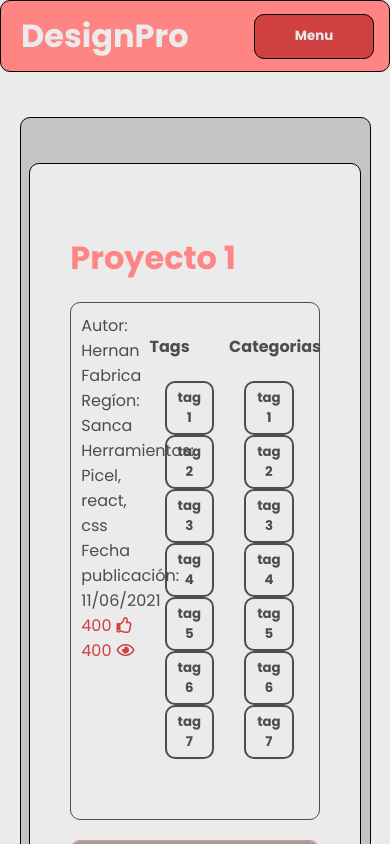
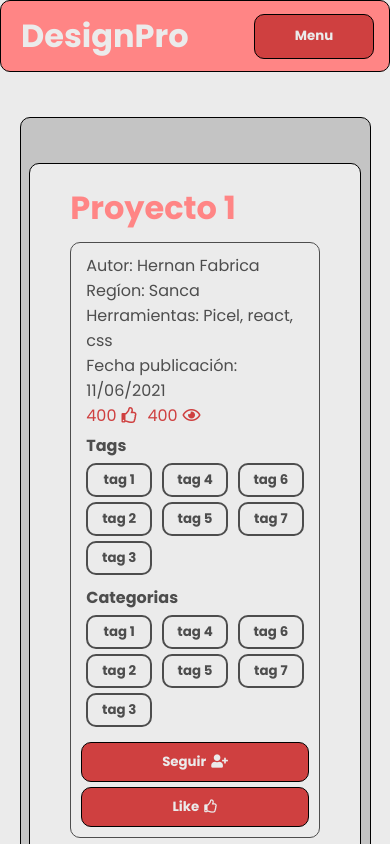
Before and after one commit to herfj/tecnoinf.ria_frontend, a React (Create React App) app: page /project in a window 390 px wide. Shown: the top 844 px of the page. Built offline with nearby package versions, Linux system fonts and the light colour scheme; grey boxes are pictures that could not be loaded; what react-redux-form would draw is missing.

Commit message:
Project solo falta comentarios

```diff
--- a/src/components/list/List.js
+++ b/src/components/list/List.js
@@ -4,17 +4,17 @@ import './index.css'
 import {chunkify} from "../../helpers/chunkify";
 import {ButtonLink} from "../button/Button";
 
-const List = ({list}) => {
+const List = ({list, style, columnStyle}) => {
     const listChunkified = chunkify(list, 3, true);
     return (
-        <div className={'project-list'}>
-            <div className={'col-l'}>
+        <div className={'list'} style={style}>
+            <div className={'col-l'} style={columnStyle}>
                 {listChunkified[0]}
             </div>
-            <div className={'col-c'}>
+            <div className={'col-c'} style={columnStyle}>
                 {listChunkified[1]}
             </div>
-            <div className={'col-r'}>
+            <div className={'col-r'} style={columnStyle}>
                 {listChunkified[2]}
             </div>
         </div>
@@ -23,7 +23,7 @@ const List = ({list}) => {
 
 const ProjectList = ({}) => {
 
-    const list =[
+    const list = [
         <ProjectCard/>,
         <ProjectCard/>,
         <ProjectCard/>,
@@ -42,9 +42,9 @@ const ProjectList = ({}) => {
 }
 
 
-const TagList = ({}) => {
+const TagList = ({style, columnStyle}) => {
 
-    const list =[
+    const list = [
         'tag 1',
         'tag 2',
         'tag 3',
@@ -55,9 +55,21 @@ const TagList = ({}) => {
     ]
 
     return (
-        <List
-            list={list.map((o)=>(<ButtonLink type={'outline'} to={o} children={o}/> ))}
-        />
+        <div className={'tag-list'}>
+            <List
+                style={style}
+                columnStyle={columnStyle}
+                list={list.map((o) => (
+                    <ButtonLink
+                        type={'outline'}
+                        to={o}
+                        children={o}
+                        style={{
+                            marginBottom: 5
+                        }}/>
+                ))}
+            />
+        </div>
 
     )
 }
--- a/src/components/list/index.css
+++ b/src/components/list/index.css
@@ -1,45 +1,50 @@
-.project-list {
+.list {
     display: grid;
     grid-template-areas: "col-l col-c col-r";
+    grid-template-columns: 1fr 1fr 1fr;
 }
 
-.project-list .col-l {
+.list .col-l {
     grid-area: col-l;
     padding-right: 15px;
 }
-.project-list .col-c {
+.list .col-c {
     grid-area: col-c;
     padding-left: 15px;
     padding-right: 15px;
 }
-.project-list .col-r {
+.list .col-r {
     grid-area: col-r;
     padding-left: 15px;
 }
 
 @media only screen and (max-width: 800px) {
-
-    .project-list {
+    .list {
         grid-template-areas:
                 "col-l"
         "col-c"
         "col-r";
     }
 
-    .project-list .col-l {
+    .tag-list .list {
+        grid-template-areas:
+                "col-l col-c col-r";
+    }
+
+    .list .col-l {
         grid-area: col-l;
-        padding-right: 15px;
-        padding-left: 15px;
+        padding-right: 5px;
+        padding-left: 5px;
     }
-    .project-list .col-c {
+    .list .col-c {
         grid-area: col-c;
-        padding-left: 15px;
-        padding-right: 15px;
+        padding-left: 5px;
+        padding-right: 5px;
     }
-    .project-list .col-r {
+    .list .col-r {
         grid-area: col-r;
-        padding-right: 15px;
-        padding-left: 15px;
+        padding-right: 5px;
+        padding-left: 5px;
     }
 
 }
--- a/src/scenes/project/Project.js
+++ b/src/scenes/project/Project.js
@@ -6,11 +6,13 @@ import './index.css'
 import "react-responsive-carousel/lib/styles/carousel.min.css";
 import colors from "../../theme/colors";
 import {useWindowSize} from "../../helpers/useWindowSize";
-import {ButtonLink} from "../../components/button/Button";
+import {Button, ButtonLink} from "../../components/button/Button";
 import {TagList} from "../../components/list/List";
-import {Tag} from "reactstrap";
 
 const ProjectHeader = ({project}) => {
+    const size = useWindowSize();
+    const followStyle = size.width > 800 ? {width: '49.5%', marginRight: '0.5%', } : {marginBottom: 5}
+    const likeStyle = size.width > 800 ? {width: '49.5%', marginLeft: '0.5%'} : {}
     return (
         <div
             className={'project-container'}
@@ -35,11 +37,34 @@ const ProjectHeader = ({project}) => {
                     </div>
                     <div className="tag">
                         <h4>Tags</h4>
-                        <TagList/>
+                        <TagList
+                            columnStyle={{
+                                paddingLeft: 5,
+                                paddingRight: 5,
+                            }}
+                        />
                     </div>
                     <div className="cat">
                         <h4>Categorias</h4>
-                        <TagList/>
+                        <TagList
+                            columnStyle={{
+                                paddingLeft: 5,
+                                paddingRight: 5,
+                            }}
+                        />
+                    </div>
+                    <div className="footer">
+                        <Button type={'secondary'} style={{height: 40, ...followStyle}}>
+                            Seguir
+                            <span className="fas fa-user-plus" style={{marginLeft: 5}}></span>
+                        </Button>
+
+                        <Button type={'secondary'} style={{height: 40, ...likeStyle}}>
+                            Like
+                            <span style={{marginLeft: 5}} className="far fa-thumbs-up"></span>
+                        </Button>
+
+
                     </div>
                 </div>
 
--- a/src/scenes/project/index.css
+++ b/src/scenes/project/index.css
@@ -30,11 +30,16 @@
     grid-template-areas: "data tag cat"
     "footer footer footer";
     grid-template-columns: 30% 35% 35%;
-    grid-template-rows: auto 50px;
+    grid-template-rows: auto 55px;
+}
+
+.p-data-body h4 {
+    margin: 5px 0 5px 5px;
 }
 
 .p-data-body .data {
     grid-area: data;
+    padding-left: 5px;
 }
 
 .p-data-body .tag {
@@ -43,6 +48,11 @@
 
 .p-data-body .cat {
     grid-area: cat;
+}
+
+.p-data-body .footer {
+    grid-area: footer;
+    margin-top: 10px;
 }
 
 .p-content {
@@ -77,7 +87,29 @@
 
 
 @media only screen and (max-width: 800px) {
+    .project-container {
+        margin-top: 0px;
+        margin-bottom: 10px;
+        padding-top: 20px;
+    }
+    .project-container h1 {
+        color: #FF8585;
+        margin-top: 0px;
+        margin-bottom: 10px;
+    }
     .p-content{
         margin: 20px 10px 10px;
     }
+
+    .p-data-body{
+        display: grid;
+        width: 100%;
+        box-sizing: border-box;
+        grid-template-areas: "data"
+        "tag"
+        "cat"
+        "footer";
+        grid-template-columns: 100%;
+        grid-template-rows: auto auto auto;
+    }
 }
```
